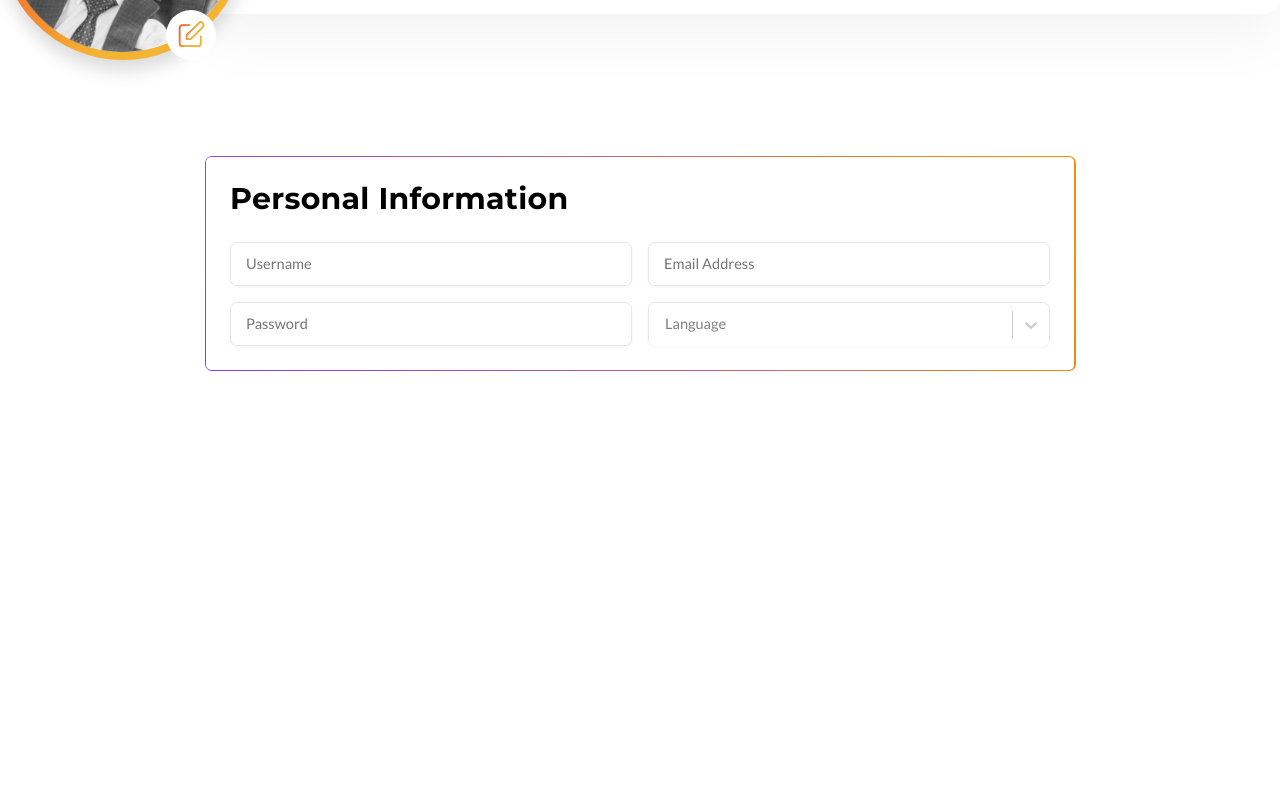
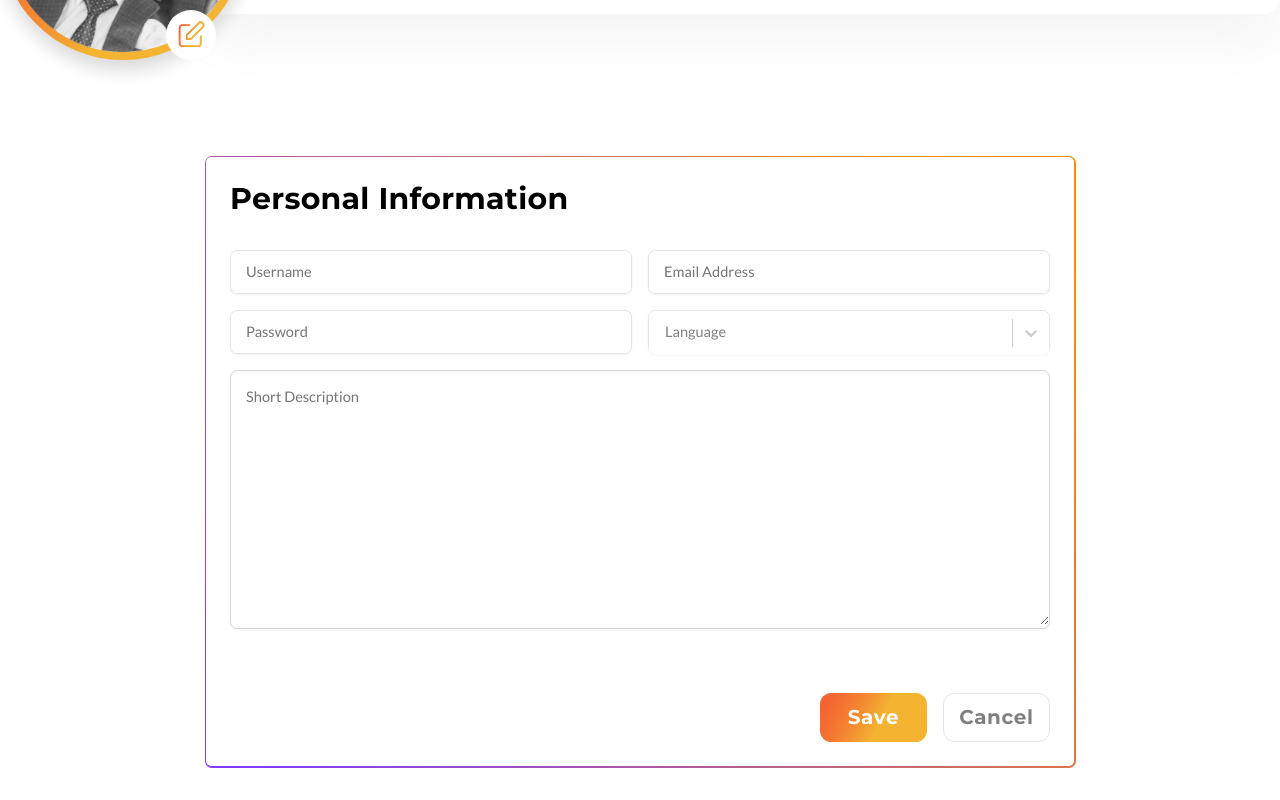
Before and after one commit to sahal-imran/TokenomemePart2, a Next.js app: page /editprofile in a window 1280 px wide. Shown: the part 552-1352 px from the top of the page. Before the commit the page ends 955 px from the top, so only its background shows below. Built offline with nearby package versions, Linux system fonts and the light colour scheme.

Commit message:
update profile inputs completed

```diff
--- a/views/EditProfile.jsx
+++ b/views/EditProfile.jsx
@@ -21,7 +21,7 @@ const customStyles = {
     fontSize: "14.5855px",
     lineHeight: "154%",
     color: "rgba(0, 0, 0, 0.5)",
-    padding:"0px 0px 0px 6px",
+    padding: "0px 0px 0px 6px",
     borderRadius: "7.29275px",
   }),
 };
@@ -78,7 +78,7 @@ function EditProfile() {
         >
           <Box
             sx={{
-              width: { md: "871px", xs: "100%" },
+              width: { md: "871px", xs: "95%" },
               borderRadius: "7px",
               background:
                 "linear-gradient(236.69deg, #FB8E00 6.11%, #823AFF 97.1%)",
@@ -93,9 +93,10 @@ function EditProfile() {
                 background: "white",
                 display: "flex",
                 justifyContent: "center",
-                alignItems: "start",
+                alignItems: {md:"start",xs:"center"},
                 flexDirection: "column",
-                p: 3,
+                px: {md:3,xs:1},
+                py:3
               }}
             >
               <Typography
@@ -116,7 +117,7 @@ function EditProfile() {
                   display: "flex",
                   justifyContent: "center",
                   alignItems: "center",
-                  mt: 3,
+                  mt: 4,
                 }}
               >
                 {/* Username */}
@@ -234,8 +235,97 @@ function EditProfile() {
                     // overflow: "hidden",
                   }}
                 >
-                  <Select placeholder="Language" styles={customStyles} options={options} />
+                  <Select
+                    placeholder="Language"
+                    styles={customStyles}
+                    options={options}
+                  />
                 </Box>
+              </Box>
+              <Box
+                sx={{
+                  width: "100%",
+                  background: "#FFFFFF",
+                  borderRadius: "7.29275px",
+                  boxShadow: "0px 1px 2px rgba(0, 0, 0, 0.05)",
+                  border: "1px solid #D1D5DB",
+                  mt: 2,
+                }}
+              >
+                <textarea
+                  name="message"
+                  id="message"
+                  cols="30"
+                  rows="10"
+                  style={{
+                    outline: "none",
+                    border: "none",
+                    background: "none",
+                    width: "100%",
+                    height: "100%",
+                    minHeight: "160px",
+                    maxWidth: "100%",
+                    minWidth: "100%",
+                    padding: "15px",
+                    fontFamily: "Lato",
+                    fontWeight: 400,
+                    fontSize: "14.5855px",
+                    lineHeight: "154%",
+                    color: "rgba(0, 0, 0, 0.5)",
+                  }}
+                  placeholder="Short Description"
+                />
+              </Box>
+
+              {/* Button */}
+              <Box
+                sx={{
+                  width: "100%",
+                  display: "flex",
+                  justifyContent: {md:"end",xs:"end"},
+                  alignItems: "center",
+                  mt: 8,
+                }}
+              >
+                <Button
+                  variant="contained"
+                  sx={{
+                    fontFamily: "Montserrat",
+                    fontWeight: 700,
+                    fontSize: "19.94px",
+                    lineHeight: "30.71px",
+                    color: "white",
+                    width: "106.98px",
+                    height: "49px",
+                    boxShadow: "none",
+                    background:
+                      "linear-gradient(116.12deg, #F46531 8.93%, #F46E31 18.56%, #F48631 34.22%, #F4AD31 53.86%, #F4B331 56.44%, #F4B331 103.58%, #F4E795 137.56%), #D9D9D9",
+                    borderRadius: "11.3968px",
+                    textTransform:"capitalize"
+                  }}
+                >
+                  Save
+                </Button>
+                <Button
+                  variant="outlined"
+                  sx={{
+                    fontFamily: "Montserrat",
+                    fontWeight: 700,
+                    fontSize: "19.94px",
+                    lineHeight: "30.71px",
+                    color: "rgba(0, 0, 0, 0.5)",
+                    width: "106.98px",
+                    height: "49px",
+                    boxShadow: "none",
+                    borderRadius: "11.3968px",
+                    ml:2,
+                    textTransform:"capitalize",
+                    border:"1.4246px solid rgba(0, 0, 0, 0.1)",
+                    "&:hover":{border:"1.4246px solid rgba(0, 0, 0, 0.1)"}
+                  }}
+                >
+                  Cancel
+                </Button>
               </Box>
             </Box>
           </Box>
```
